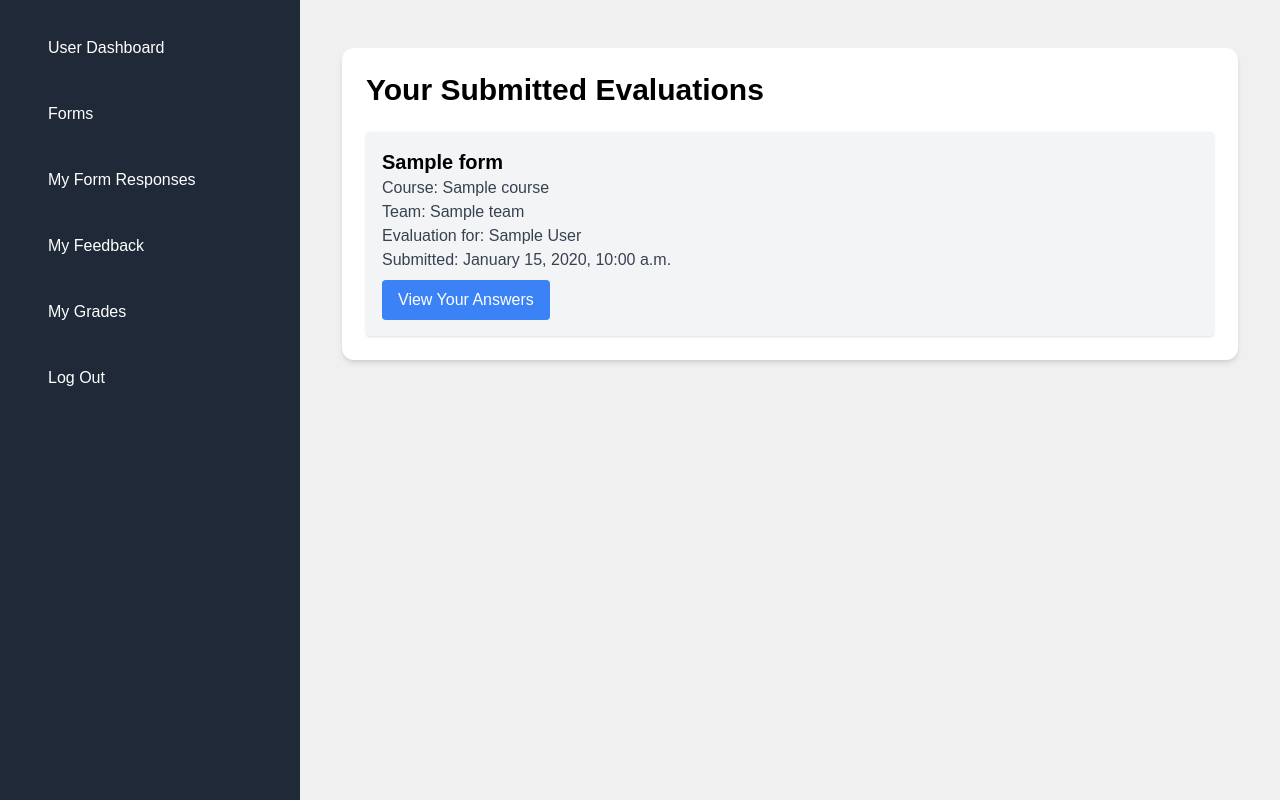
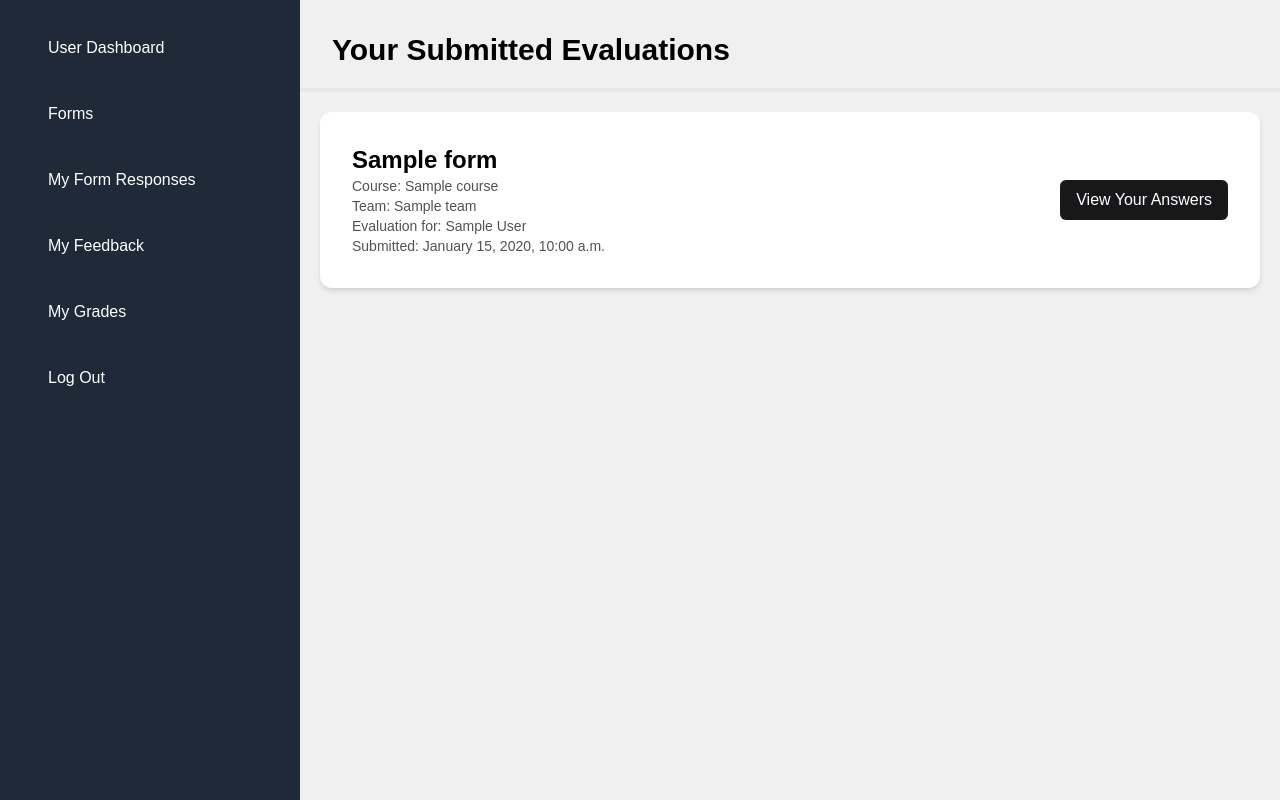
Before and after one commit to varun-singh26/PeerSight, a Django app: page /student/your-responses/ in a window 1280 px wide. Run offline with Django 4.2, Linux system fonts and the light colour scheme; a user stored in the database is signed in; tables that the repository leaves empty hold one stand-in row (values such as "Sample post"); parts of the project's set-up code (start-up, migrations or seed data) failed here and were passed over; some libraries are stand-ins or nearby versions.

Commit message:
student side styling

```diff
--- a/PeerSight/main/templates/main/admin.html
+++ b/PeerSight/main/templates/main/admin.html
@@ -27,6 +27,9 @@
       {% endfor %}
   </div>
 
+  <div>
+    <h2 class="px-5 py-2.5 rounded-lg shadow text-lg font-bold inline-block">Your Forms:</h2>
+  </div>
   <div class="bg-white p-6 rounded-lg shadow mb-6">
       <table class="w-full table-auto border-collapse">
           <thead>
--- a/PeerSight/student/templates/student/received_feedback.html
+++ b/PeerSight/student/templates/student/received_feedback.html
@@ -2,9 +2,9 @@
 {% block title %}Feedback You Received{% endblock %}
 
 {% block content %}
-<div class="max-w-4xl mx-auto bg-white shadow-md rounded-xl p-6 mt-12">
-    <h1 class="text-3xl font-bold mb-6">Feedback You Received</h1>
-
+<h1 class="text-3xl font-bold mb-5 mt-8 ml-8">Feedback You Received</h1>
+<hr class="my-4 border-t-4" />
+<div class="max-w-4xl mx-auto bg-white shadow-md rounded-xl p-6 mt-5">
     {% if feedback_data %}
         {% for entry in feedback_data %}
             <div class="mb-10">
--- a/PeerSight/student/templates/student/yourResponses.html
+++ b/PeerSight/student/templates/student/yourResponses.html
@@ -3,44 +3,44 @@
 
 {% block title %}Your Submitted Evaluations{% endblock %}
 
+{% block content %}
+<h1 class="text-3xl font-bold mb-5 mt-8 ml-8">Your Submitted Evaluations</h1>
+<hr class="my-4 border-t-4" />
 
-{% block content %}
-<div class="max-w-4xl mx-auto bg-white shadow-md rounded-xl p-6 mt-12">
-    <h1 class="text-3xl font-bold mb-6">Your Submitted Evaluations</h1>
-
-
+<!-- Main container for submitted evaluations -->
+<div class="mt-5 mr-5 ml-5 space-y-4">
     {% if responses %}
-        <ul class="space-y-6">
         {% for response in responses %}
             {% with form=response.form team=response_team_map|get_item:response.id %}
-                    <li class="bg-gray-100 p-4 rounded shadow">
-                        <h2 class="text-xl font-semibold">{{ form.title }}</h2>
-                        <p class="text-gray-700">
-                            Course: {{ form.course.name }}<br>
+                <div class="bg-white text-black p-8 rounded-xl shadow-md hover:bg-gray-100 transition flex justify-between items-center">
+                    <div>
+                        <h2 class="text-2xl font-bold">{{ form.title }}</h2>
+                        <p class="text-sm text-neutral-600">Course: {{ form.course.name }}</p>
+
                         {% if team %}
-                                Team: {{ team.name }} <br>
+                            <p class="text-sm text-neutral-600">Team: {{ team.name }}</p>
                         {% else %}
-                                Team: No Team Assigned <br>
+                            <p class="text-sm text-neutral-600">Team: No Team Assigned</p>
                         {% endif %}
 
                         {% if response.target_student %}
-                                Evaluation for: {{ response.target_student.get_full_name }}
+                            <p class="text-sm text-neutral-600">Evaluation for: {{ response.target_student.get_full_name }}</p>
                         {% else %}
-                                General Response
+                            <p class="text-sm text-neutral-600">General Response</p>
                         {% endif %}
 
-                            <br>
-                            Submitted: {{ response.submitted_at|date:"F j, Y, g:i a" }}
-                        </p>
-                        <a href="{% url 'student:your_response_details' response.id %}" class="inline-block mt-2 bg-blue-500 text-white px-4 py-2 rounded hover:bg-blue-600">
+                        <p class="text-sm text-neutral-600">Submitted: {{ response.submitted_at|date:"F j, Y, g:i a" }}</p>
+                    </div>
+                    <div class="flex gap-2">
+                        <a href="{% url 'student:your_response_details' response.id %}" class="bg-zinc-900 text-white px-4 py-2 rounded-md hover:bg-opacity-90 transition">
                             View Your Answers
                         </a>
-                    </li>
+                    </div>
+                </div>
             {% endwith %}
         {% endfor %}
-        </ul>
     {% else %}
-        <p class="text-gray-600">You haven't submitted any evaluations yet.</p>
+        <p class="text-center text-gray-600">You haven't submitted any evaluations yet.</p>
     {% endif %}
 </div>
 {% endblock %}
```
Also changed, not shown: PeerSight/main/templates/main/landing_user.html (+13 -10 lines), PeerSight/main/templates/main/student_forms.html (+8 -8 lines), PeerSight/student/templates/student/my_grades.html (+5 -3 lines). Lines whose indentation alone changed are shown as unchanged.
